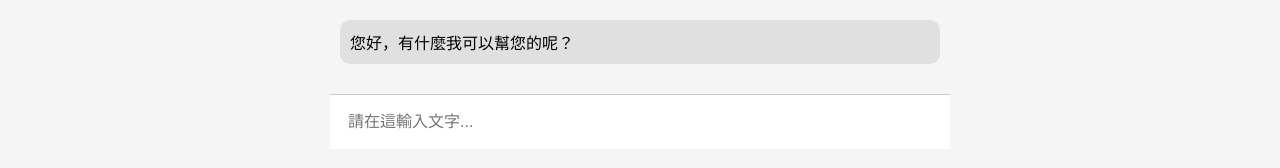
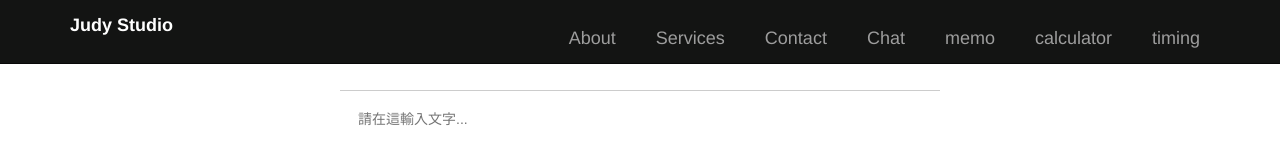
Before and after one commit to Yiruwuuuu/Yiruwuuuu.github.io, a plain HTML site: page chat.html in a window 1280 px wide. Drawn offline with nearby package versions, Linux system fonts and the light colour scheme.

Commit message:
Add files via upload

```diff
--- a/chat.html
+++ b/chat.html
@@ -3,8 +3,36 @@
 <head>
   <title>對話機器人</title>
   <link rel="stylesheet" href="chat.css">
+  <link rel='stylesheet' href='https://fonts.googleapis.com/css?family=Open+Sans'>
+  <link rel='stylesheet' href='https://maxcdn.bootstrapcdn.com/bootstrap/3.3.7/css/bootstrap.min.css'>
+  <link rel="stylesheet" href="./style.css">
 </head>
 <body>
+  <nav id="navigation" class="navbar navbar-inverse navbar-fixed-top">
+    <div class="container">
+      <div class="navbar-header">
+        <a class="navbar-brand" href="#">Judy Studio</a>
+        <button type="button" class="navbar-toggle collapsed" data-toggle="collapse" data-target="#navbarButtons" aria-expanded="false">
+          <span class="sr-only">Toggle navigation</span>
+          <span class="icon-bar"></span>
+          <span class="icon-bar"></span>
+          <span class="icon-bar"></span>
+        </button>
+      </div>
+      <div class="collapse navbar-collapse" id="navbarButtons">
+        <ul class="nav navbar-nav navbar-right">
+          <li id="navAbout" class="navbar-btn navActive"><a href="#">About</a></li>
+          <li id="navServices" class="navbar-btn"><a href="#">Services</a></li>
+          <li id="navContact" class="navbar-btn"><a href="#">Contact</a></li>
+          <li class="navbar-btn"><a href="chat.html">Chat</a></li>
+          <li class="navbar-btn"><a href="memo.html">memo</a></li>
+          <li class="navbar-btn"><a href="calculator.html">calculator</a></li>
+          <li class="navbar-btn"><a href="timing.html">timing</a></li>
+        </ul>
+      </div>
+    </div>
+  </nav>
+
   <div class="chat-container" id="chat-container">
     <div class="chat-box bot">您好，有什麼我可以幫您的呢？</div>
   </div>
```
Also changed, not shown: calculator.html (+28 -0 lines), memo.html (+28 -0 lines).
